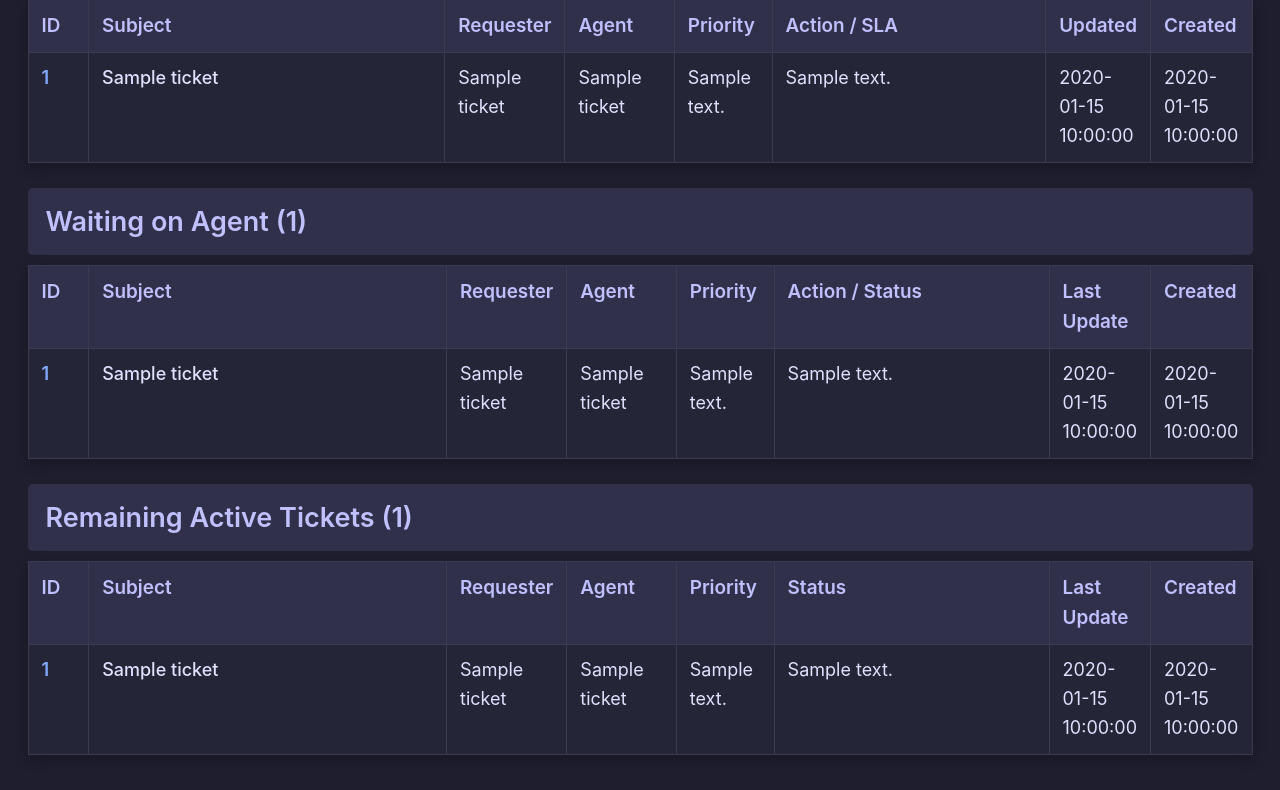
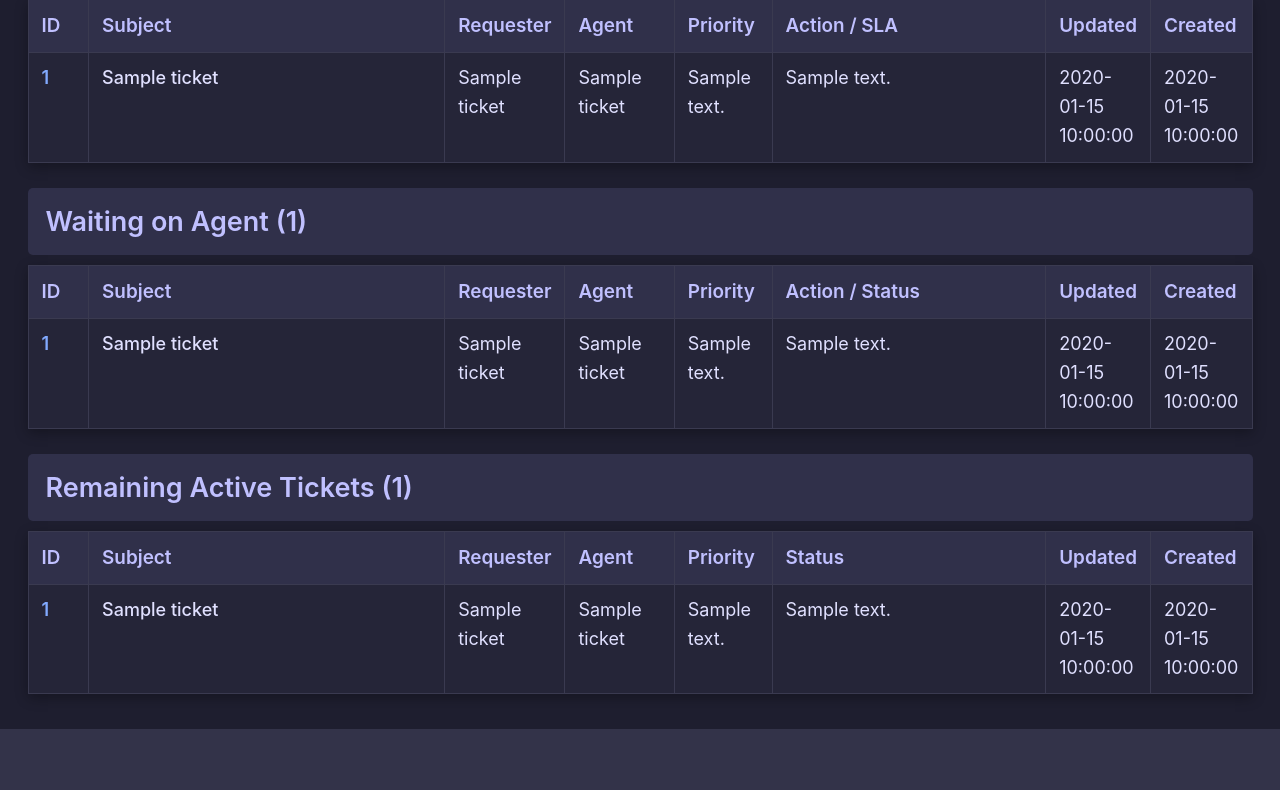
Before and after one commit to skelhammer/hivematrix-beacon, a Flask app: template templates/index.html in a window 1280 px wide. Shown: the part 283-1073 px from the top of the page. After the commit the page ends 1012 px from the top, so only its background shows below. Run offline with Flask 3, Linux system fonts and the light colour scheme; the template is opened without the code that fills it: most values are stand-ins (such as "Sample title", 1, 10 or a date in 2020).

Commit message:
Less text

```diff
--- a/templates/index.html
+++ b/templates/index.html
@@ -61,7 +61,7 @@
                     <tr>
                         <th class="col-id">ID</th> <th class="col-subject">Subject</th> <th class="col-requester">Requester</th> <th class="col-agent">Agent</th>
                         <th class="col-priority">Priority</th> <th class="col-action-sla">Action / Status</th>
-                        <th class="col-updated">Last Update</th> <th class="col-created">Created</th>
+                        <th class="col-updated">Updated</th> <th class="col-created">Created</th>
                     </tr>
                 </thead>
                 <tbody>
@@ -93,7 +93,7 @@
                     <tr>
                         <th class="col-id">ID</th> <th class="col-subject">Subject</th> <th class="col-requester">Requester</th> <th class="col-agent">Agent</th>
                         <th class="col-priority">Priority</th> <th class="col-action-sla">Status</th>
-                        <th class="col-updated">Last Update</th> <th class="col-created">Created</th>
+                        <th class="col-updated">Updated</th> <th class="col-created">Created</th>
                     </tr>
                 </thead>
                 <tbody>
```
